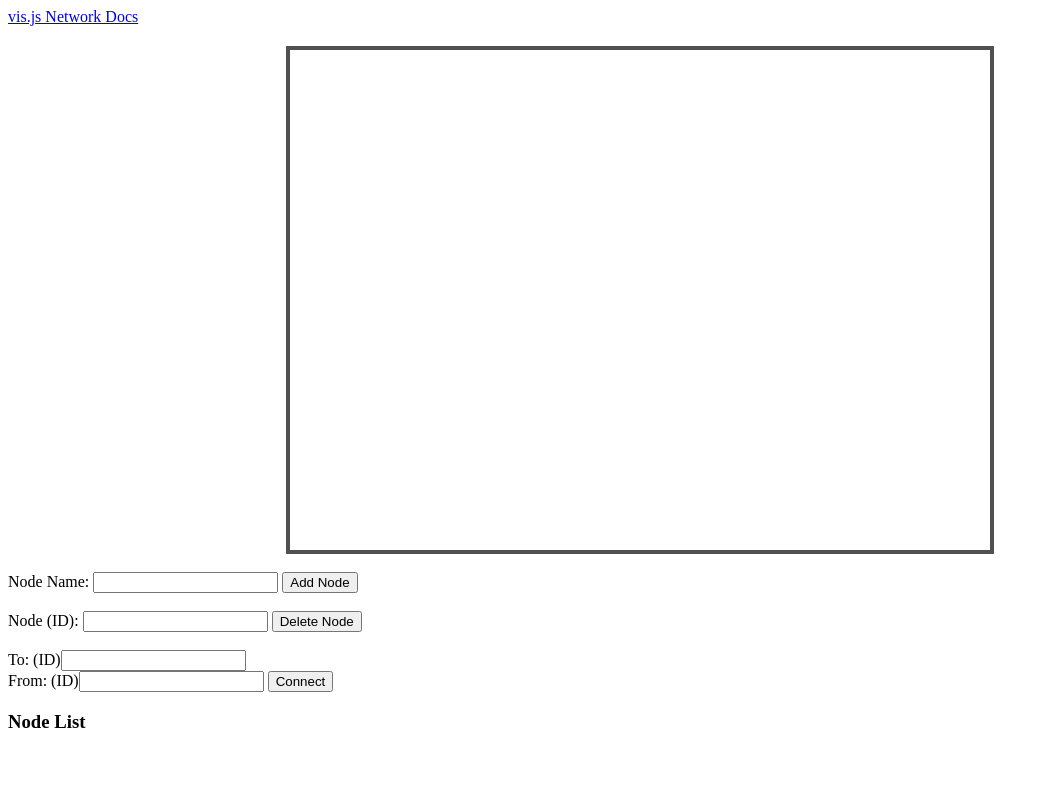
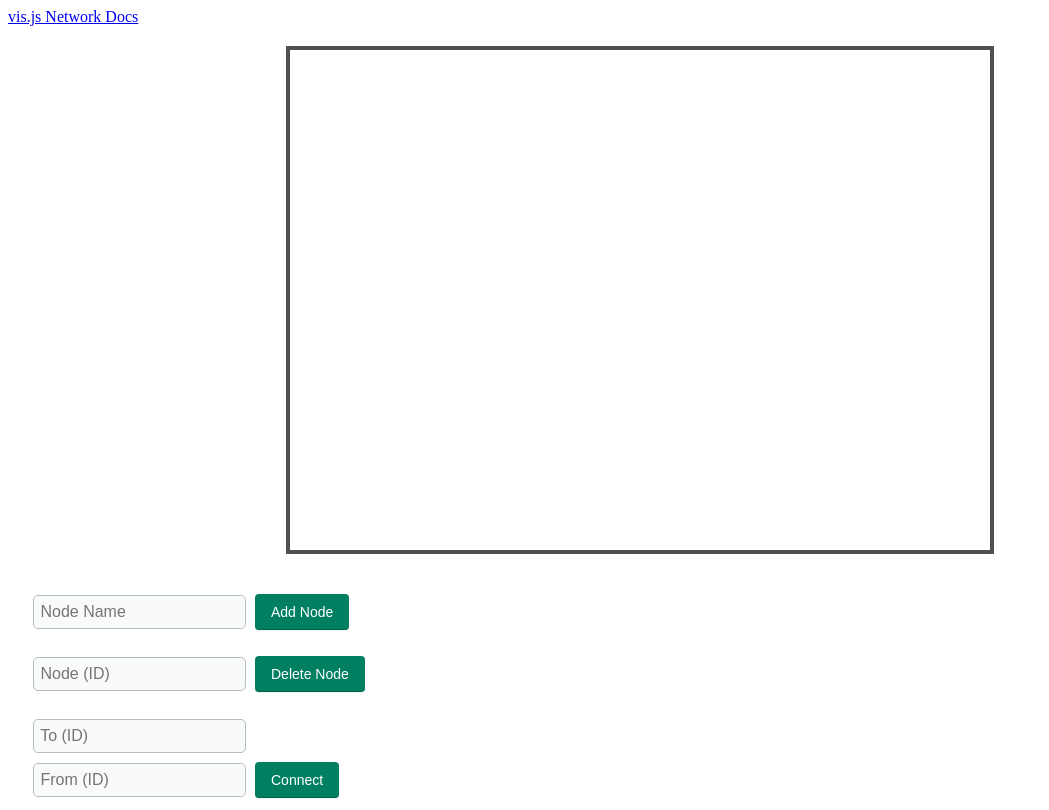
Before and after one commit to Fschmatz/Graph_visualization, a website: page home.html in a window 1280 px wide. Shown: the whole page, without its empty margins (0-1049 px from the left). Drawn offline with nearby package versions, Linux system fonts and the light colour scheme.

Commit message:
UI changes

```diff
--- a/graph.js
+++ b/graph.js
@@ -84,24 +84,30 @@ let network = new vis.Network(container, data, options);
 //######################## My Functions
 
 showNodesList();
-btnAddNode.addEventListener('click', addNewNode);
+btnAddNode.addEventListener('click', addNode);
 btnDeleteNode.addEventListener('click', deleteNode);
 btnConnect.addEventListener('click',connectNode)
 
 function connectNode() {
-    edges.update({ to:parseInt(to.value) , from:parseInt(from.value)});
-    to.value = '';
-    from.value = '';
+    if(to.value !== '' && from.value !== '') {
+        edges.update({to: parseInt(to.value), from: parseInt(from.value)});
+        to.value = '';
+        from.value = '';
+    }
 }
 
-function addNewNode() {
-    nodes.update({ id: (nodes.length + 1), label: labelNewNode.value });
-    showNodesList();
+function addNode() {
+    if(labelNewNode.value !== '') {
+        nodes.update({id: (nodes.length + 1), label: labelNewNode.value});
+        showNodesList();
+    }
 }
 
 function deleteNode() {
-    data.nodes.remove([{id: parseInt(idDeleteNode.value)}]);
-    showNodesList();
+    if(idDeleteNode.value !== '') {
+        data.nodes.remove([{id: parseInt(idDeleteNode.value)}]);
+        showNodesList();
+    }
 }
 
 function showNodesList() {
@@ -111,7 +117,7 @@ function showNodesList() {
 
     let nodeListPrint = '';
     for( let i = 0; i < nodes.length; i++){
-        nodeListPrint += items[i]['id'] +" = "+ items[i]['label'] +"<br>"
+        nodeListPrint += "<li>" + items[i]['id'] +" = "+ items[i]['label'] +"</li>"
     }
    document.getElementById('nodeList').innerHTML = nodeListPrint
 }
--- a/home.html
+++ b/home.html
@@ -1,5 +1,5 @@
 <!DOCTYPE html>
-<html lang="en" >
+<html lang="en">
 <head>
     <title>Fernando Graph Visualization</title>
     <meta charset="UTF-8">
@@ -11,7 +11,7 @@
 </head>
 <body>
 
-<a href="https://visjs.github.io/vis-network/docs/network/"  target="_blank"> vis.js Network Docs</a>
+<a href="https://visjs.github.io/vis-network/docs/network/" target="_blank"> vis.js Network Docs</a>
 
 <!--exibição do graph-->
 <div class="container">
@@ -19,36 +19,39 @@
 </div>
 
 <br>
+<br>
+<div class="row">
 
-<div class="split left">
-    <!--botoes-->
+    <div class="column-left">
         <form id="add">
-        Node Name: <input type="text" id='add-node-txtfield'>
+            <input type="text" id='add-node-txtfield' placeholder=" Node Name">
             <button id="add-node-button" type="button">Add Node</button>
             <br>
             <br>
         </form>
 
+
         <form id="delete">
-        Node (ID): <input type="text" id='delete-node-txtfield'>
+            <input type="text" id='delete-node-txtfield' placeholder=" Node (ID)">
             <button id="delete-node-button" type="button">Delete Node</button>
             <br>
             <br>
         </form>
 
+
         <form id="connect">
-        To: (ID)<input type="text" id='to'>
+            <input type="text" id='to' placeholder=" To (ID) ">
             <br>
-        From: (ID)<input type="text" id='from'>
+            <input type="text" id='from' placeholder=" From (ID)">
             <button id="btnConnect" type="button">Connect</button>
             <br>
         </form>
     </div>
 
-<div class="split right">
-    <h3>Node List</h3>
-    <!--<button id="btn-show-nodes" type="button">Update list</button>-->
+    <div class="column-right">
         <p id="nodeList"></p>
+    </div>
+
 </div>
 
 <script type="text/javascript" src="graph.js"></script>
--- a/styles.css
+++ b/styles.css
@@ -9,3 +9,56 @@
     height: 500px;
     border: 4px solid #505050;
 }
+
+.row {
+    display: flex;
+}
+
+.column-left,.column-right {
+    flex: 50%;
+}
+
+.column-left {
+    padding-left: 20px;
+}
+
+input {
+    border-radius: 5px;
+    background: rgb(249, 250, 250);
+    border: 1px solid rgb(181, 189, 196);
+    font-size: 16px;
+    line-height: 24px;
+    height: 30px;
+    margin: 5px 5px 5px ;
+    color: rgb(8, 9, 10);
+    box-shadow: none;
+}
+input:focus{
+    background-color: #fff;
+    border-color: #3b49df;
+    box-shadow: 1px 1px 0 #3b49df;
+}
+
+button {
+    display: inline-block;
+    outline: 0;
+    cursor: pointer;
+    text-align: center;
+    border: 0;
+    padding: 7px 16px;
+    min-height: 36px;
+    min-width: 36px;
+    color: #ffffff;
+    background: #008060;
+    border-radius: 4px;
+    font-weight: 500;
+    font-size: 14px;
+    box-shadow: rgba(0, 0, 0, 0.05) 0px 1px 0px 0px, rgba(0, 0, 0, 0.2) 0px -1px 0px 0px inset;
+}
+button:hover {
+    background: #006e52;
+}
+
+hr {
+    width: 400px;
+}
```
Lines whose indentation alone changed are shown as unchanged.
